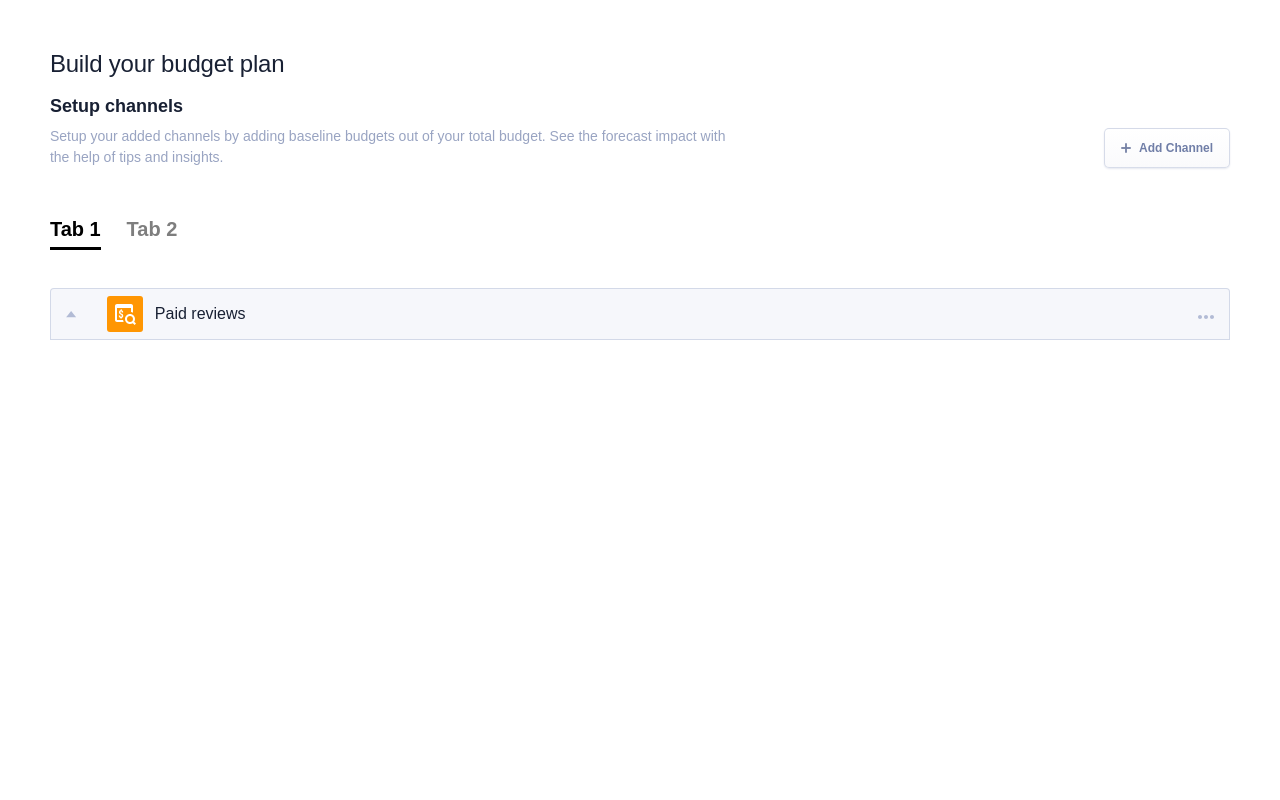
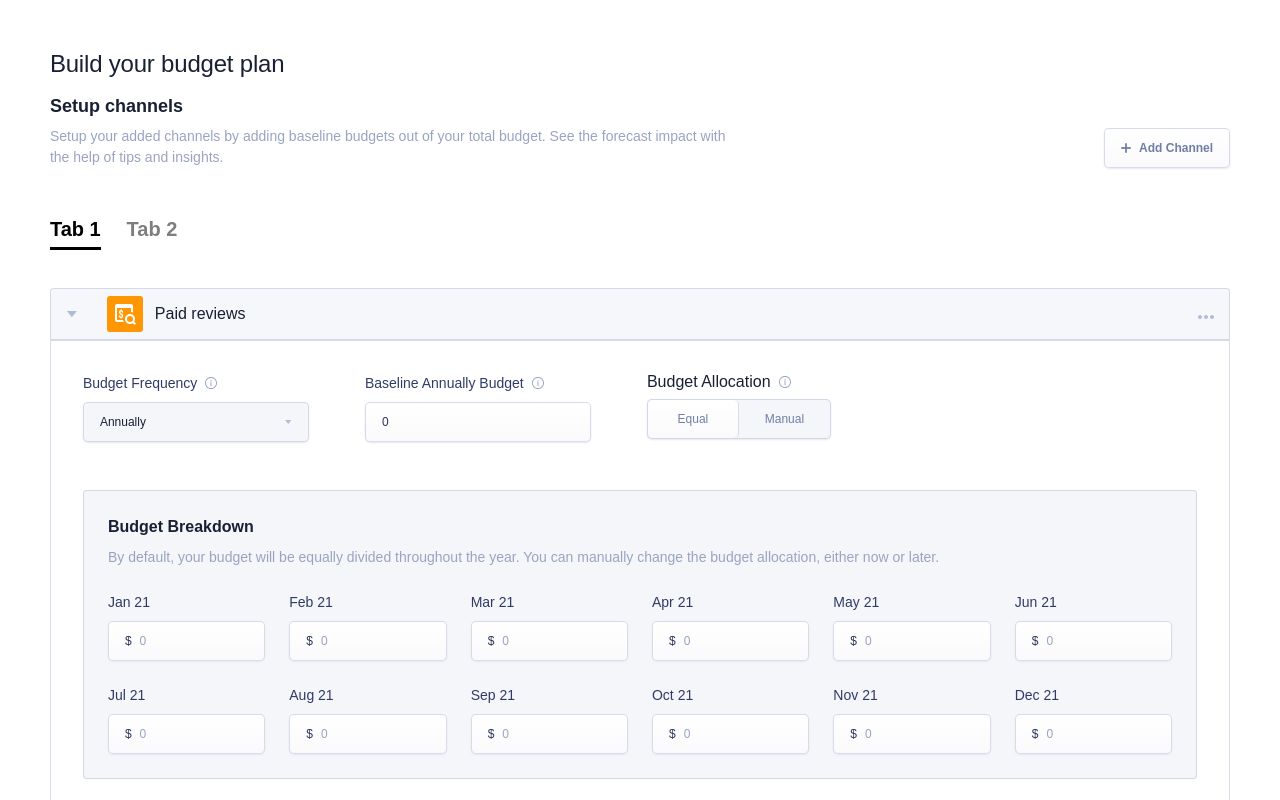
Before and after one commit to liranalon1/budget-allocation-react, a React (Vite) app: page / in a window 1280 px wide. Shown: the top 800 px of the page. Built offline with nearby package versions, Linux system fonts and the light colour scheme; a web font is replaced by a local one.

Commit message:
add id to toggle button

```diff
--- a/src/App.jsx
+++ b/src/App.jsx
@@ -18,13 +18,13 @@ function App() {
             month,
             budget: 0,
         })),
-        isExpanded: false,
     };
 
     const [allChannels, setAllChannels] = useState([
         {
             id: 1,
             name: 'Paid reviews',
+            isExpanded: true,
             ...defaultChannelData,
         },
     ]);
--- a/src/components/Channel/Channel.jsx
+++ b/src/components/Channel/Channel.jsx
@@ -177,6 +177,7 @@ const Channel = ({data, channelIndex}) => {
                         />
 
                         <ToggleButton
+                            id={channel.id}
                             leftLabel="Equal"
                             rightLabel="Manual"
                             value={channel.budgetAllocation}
--- a/src/components/ToggleButton/ToggleButton.jsx
+++ b/src/components/ToggleButton/ToggleButton.jsx
@@ -3,6 +3,7 @@ import InfoIcon from '../InfoIcon/InfoIcon';
 import { useState } from 'react';
 
 const ToggleButton = ({
+    id,
     leftLabel,
     rightLabel,
     value,
@@ -25,23 +26,23 @@ const ToggleButton = ({
             <div className="toggle-button flex">
                 <input
                     type="radio"
-                    id="switch_left"
+                    id={`switch-left-${id}`}
                     name="switchToggle"
                     value={leftLabel}
                     onChange={toggleState}
                     checked={value === 0}
                 />
-                <label htmlFor="switch_left">{leftLabel}</label>
+                <label htmlFor={`switch-left-${id}`}>{leftLabel}</label>
 
                 <input
                     type="radio"
-                    id="switch_right"
+                    id={`switch-right-${id}`}
                     name="switchToggle"
                     value={rightLabel}
                     onChange={toggleState}
                     checked={value === 1}
                 />
-                <label htmlFor="switch_right">{rightLabel}</label>
+                <label htmlFor={`switch-right-${id}`}>{rightLabel}</label>
             </div>
         </div>
     );
```
